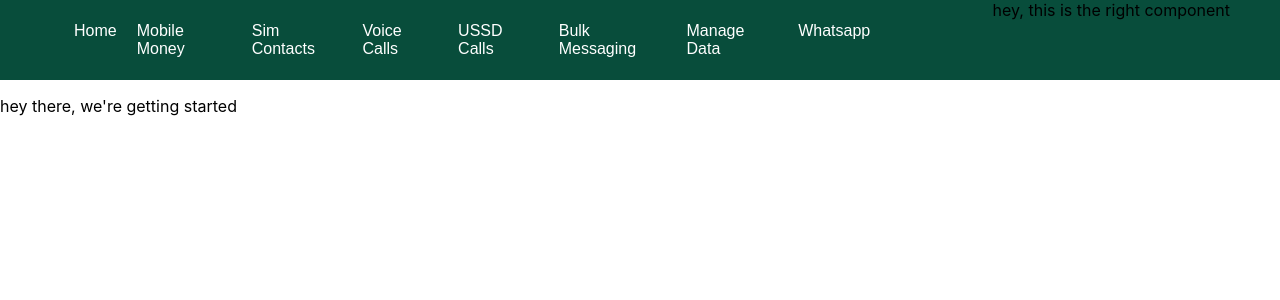
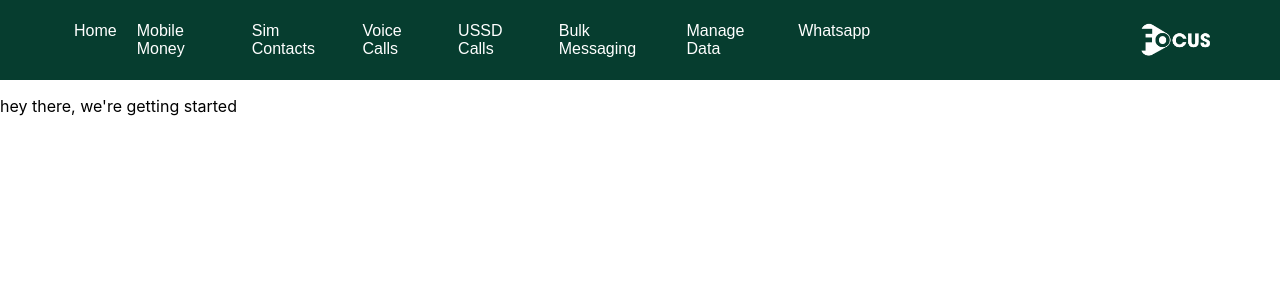
Before and after one commit to Saemkenya/sim-infra-ui, a React (Create React App) app: page / in a window 1280 px wide. Shown: the top 300 px of the page. Built offline with nearby package versions, Linux system fonts and the light colour scheme.

Commit message:
added the logo to the Navbar
Signed-off-by: Sam516-Dev <samuelnjoroge3455@gmail.com>

```diff
--- a/src/App.js
+++ b/src/App.js
@@ -8,6 +8,7 @@ function App() {
     <Router>
       <Navbar />
       <p> hey there, we're getting started </p>
+
       <Routes>
         <Route path="/" />
         <Route path="/money" />
--- a/src/components/Navbar.js
+++ b/src/components/Navbar.js
@@ -8,7 +8,9 @@ import {
   NavbarLinkContainer,
   NavbarLink,
   NavbarExtendedContainer,
+  Logo,
 } from "./Navbar.styles";
+import logoImg from "../assets/logo.png";
 
 function Navbar() {
   return (
@@ -27,7 +29,9 @@ function Navbar() {
           </NavbarLinkContainer>
         </LeftContainer>
 
-        <RightContainer>hey, this is the right component </RightContainer>
+        <RightContainer>
+          <Logo src={logoImg} />
+        </RightContainer>
       </NavbarInnerContainer>
 
       <NavbarExtendedContainer> </NavbarExtendedContainer>
--- a/src/components/Navbar.styles.js
+++ b/src/components/Navbar.styles.js
@@ -4,9 +4,9 @@ import { Link } from "react-router-dom";
 export const NavbarContainer = styled.nav`
   width: 100%;
   height: ${(props) => (props.extendNavbar ? "100vh" : "80px")};
-  background-color: #084d3b;
+  background-color: #063d2f;
   display: flex;
-  flex-direction: row;
+  flex-direction: column;
 `;
 
 export const LeftContainer = styled.nav`
@@ -42,3 +42,9 @@ export const NavbarLinkContainer = styled.div`
 `;
 
 export const NavbarExtendedContainer = styled.div``;
+
+export const Logo = styled.img`
+  //margin: 5px;
+  max-height: 200px;
+  height: auto;
+`;
```
Also changed, not shown: src/assets/logo.png (added).
